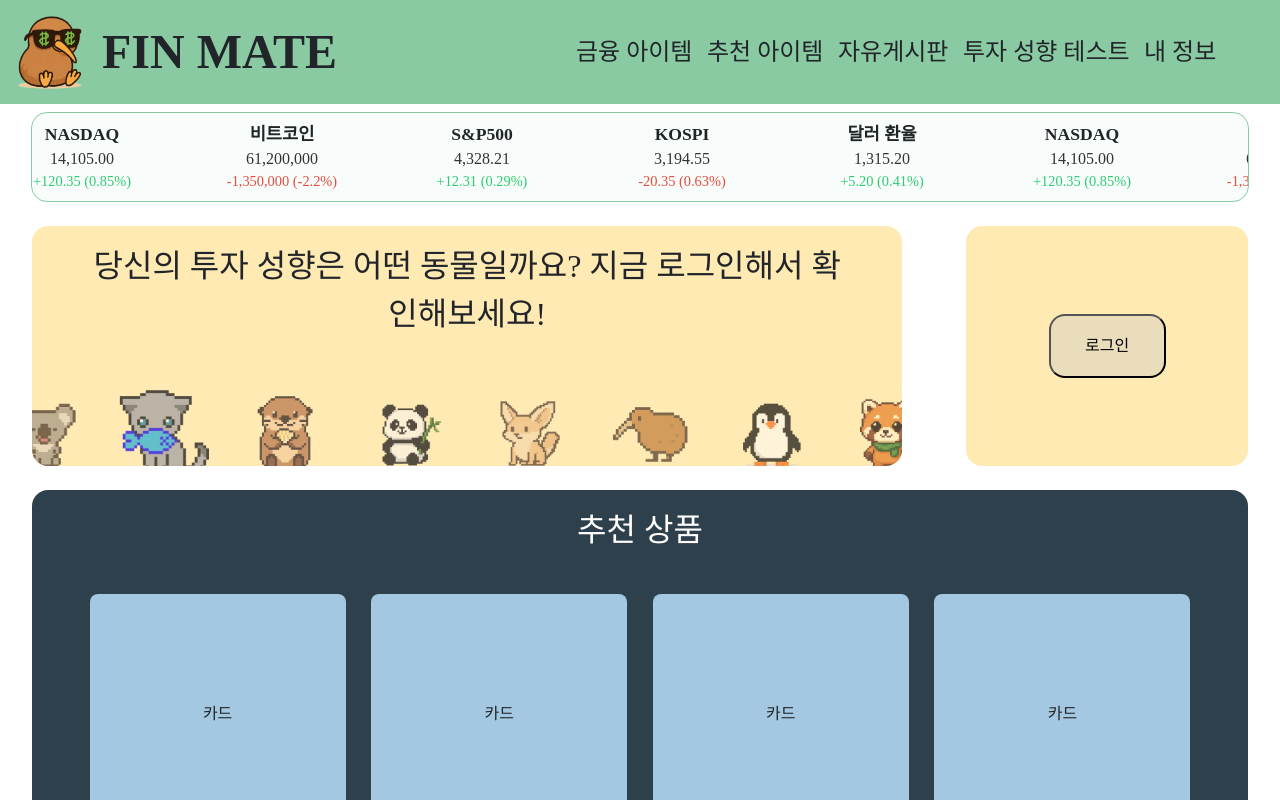
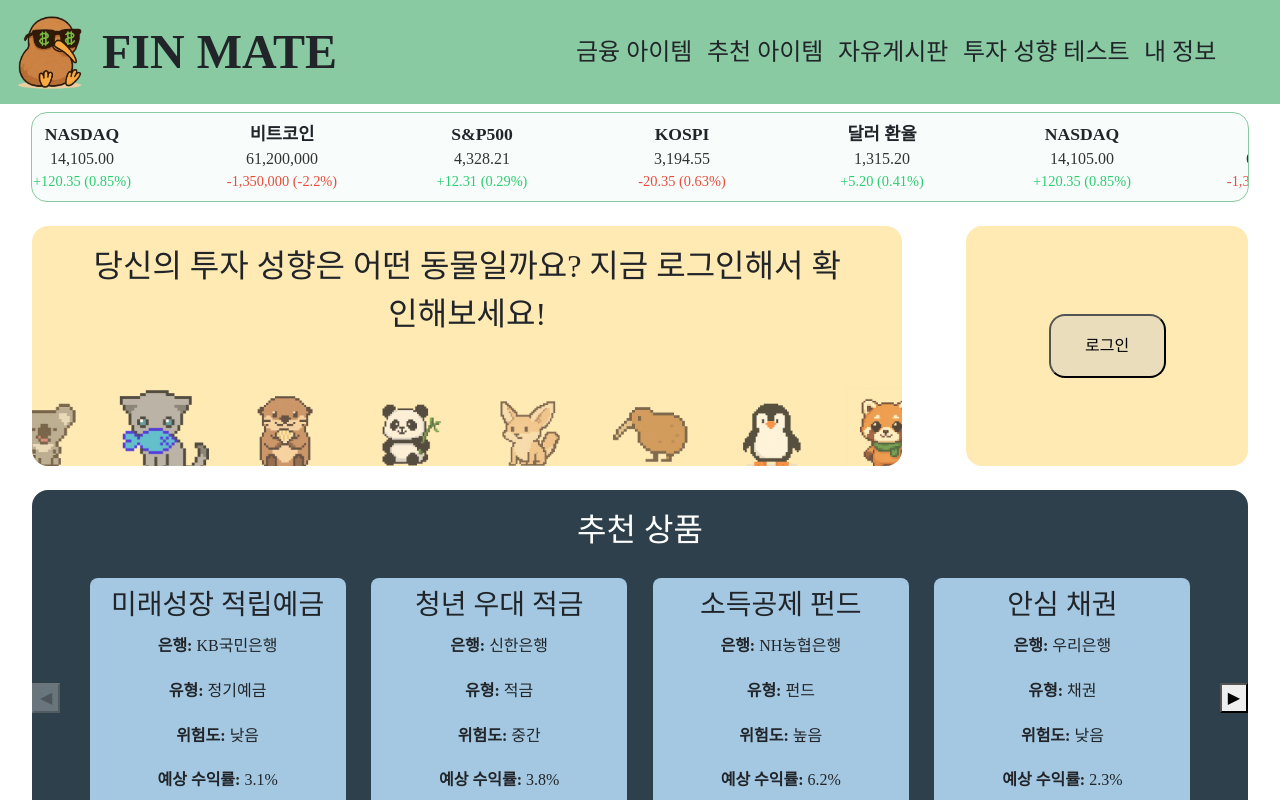
Before and after one commit to KB-technologia/FinMate_FE, a Vue app in the folder FinMate/: page / in a window 1280 px wide. Built offline with nearby package versions, Linux system fonts and the light colour scheme; a web font is replaced by a local one.

Commit message:
✨ 메인페이지 추천 상품 컨테이너 내 상품 카드 임의 구현

```diff
--- a/FinMate/src/components/main/MainProductCard.vue
+++ b/FinMate/src/components/main/MainProductCard.vue
@@ -1,10 +1,23 @@
 <template>
   <div class="card-container">
-    <div>카드</div>
+    <div class="card-content">
+      <h3>{{ product.name }}</h3>
+      <p><strong>은행:</strong> {{ product.bank }}</p>
+      <p><strong>유형:</strong> {{ product.type }}</p>
+      <p><strong>위험도:</strong> {{ product.risk }}</p>
+      <p><strong>예상 수익률:</strong> {{ product.return }}</p>
+    </div>
   </div>
 </template>
 
-<script setup></script>
+<script setup>
+defineProps({
+  product: {
+    type: Object,
+    required: true,
+  },
+});
+</script>
 
 <style scoped>
 .card-container {
@@ -15,10 +28,18 @@
   display: flex;
   justify-content: center;
   align-items: center;
+  padding: 1rem;
+  transition: all 0.2s ease-in-out;
 }
-
 .card-container:hover {
   border: 0.7vh solid #fff;
   transition: all 0.1s ease-in-out;
 }
+
+.card-content {
+  display: flex;
+  flex-direction: column;
+  gap: 0.3rem;
+  text-align: center;
+}
 </style>
--- a/FinMate/src/components/main/RandomProductContainer.vue
+++ b/FinMate/src/components/main/RandomProductContainer.vue
@@ -1,20 +1,116 @@
 <template>
   <div class="Product-Container">
     <span class="Product-Text">추천 상품</span>
-    <div class="CardContainer">
-      <MainProductCard />
-      <MainProductCard />
-      <MainProductCard />
-      <MainProductCard />
+
+    <div class="button-container">
+      <button @click="prev" :disabled="currentIndex === 0">◀</button>
+
+      <div class="CardContainer">
+        <MainProductCard
+          v-for="(item, index) in visibleProducts"
+          :key="index"
+          :product="item"
+        />
+      </div>
+
+      <button @click="next" :disabled="currentIndex + 4 >= products.length">
+        ▶
+      </button>
     </div>
   </div>
 </template>
 
 <script setup>
+import { ref, computed } from 'vue';
 import MainProductCard from './MainProductCard.vue';
+
+const products = ref([
+  {
+    name: '미래성장 적립예금',
+    bank: 'KB국민은행',
+    type: '정기예금',
+    risk: '낮음',
+    return: '3.1%',
+  },
+  {
+    name: '청년 우대 적금',
+    bank: '신한은행',
+    type: '적금',
+    risk: '중간',
+    return: '3.8%',
+  },
+  {
+    name: '소득공제 펀드',
+    bank: 'NH농협은행',
+    type: '펀드',
+    risk: '높음',
+    return: '6.2%',
+  },
+  {
+    name: '안심 채권',
+    bank: '우리은행',
+    type: '채권',
+    risk: '낮음',
+    return: '2.3%',
+  },
+  {
+    name: '글로벌 ETF',
+    bank: '하나은행',
+    type: 'ETF',
+    risk: '높음',
+    return: '7.5%',
+  },
+  {
+    name: '정기적금 24개월',
+    bank: '카카오뱅크',
+    type: '적금',
+    risk: '중간',
+    return: '3.4%',
+  },
+  {
+    name: 'IT 성장주 펀드',
+    bank: '토스뱅크',
+    type: '펀드',
+    risk: '매우 높음',
+    return: '10.2%',
+  },
+  {
+    name: '중소기업 채권',
+    bank: 'SC제일은행',
+    type: '채권',
+    risk: '중간',
+    return: '4.5%',
+  },
+]);
+
+const currentIndex = ref(0);
+
+const visibleProducts = computed(() =>
+  products.value.slice(currentIndex.value, currentIndex.value + 4)
+);
+
+const prev = () => {
+  if (currentIndex.value >= 4) currentIndex.value -= 4;
+};
+
+const next = () => {
+  if (currentIndex.value + 4 < products.value.length) currentIndex.value += 4;
+};
 </script>
 
 <style scoped>
+.button-container {
+  display: flex;
+  align-items: center;
+  justify-content: center;
+}
+.CardContainer {
+  display: flex;
+  flex-direction: row;
+  justify-content: center;
+  align-items: center;
+  padding: 3vh;
+}
 .Product-Container {
   width: 95vw;
   height: 50vh;
--- a/FinMate/src/components/main/ShowStatsContainer.vue
+++ b/FinMate/src/components/main/ShowStatsContainer.vue
@@ -1,7 +1,16 @@
 <template>
   <!-- 로그인 상태일 때: 통계 그래프 -->
   <div v-if="isLoggedIn" class="show-stats-container">
-    <div class="stat-row" v-for="(stat, index) in stats" :key="index">
+    <div class="stat-row" v-for="(stat, index) in statsLeft" :key="index">
+      <span class="stat-label">{{ stat.label }}</span>
+      <div class="stat-bar-outer">
+        <div
+          class="stat-bar-fill"
+          :style="{ width: stat.percent + '%', backgroundColor: stat.color }"
+        ></div>
+      </div>
+    </div>
+    <div class="stat-row" v-for="(stat, index) in statsRight" :key="index">
       <span class="stat-label">{{ stat.label }}</span>
       <div class="stat-bar-outer">
         <div
@@ -39,10 +48,13 @@ const authStore = useAuthStore();
 const isLoggedIn = computed(() => authStore.isLoggedIn);
 
 // 로그인 상태일 때 보여줄 stat 데이터
-const stats = [
+const statsLeft = [
   { label: '가치관', percent: 90, color: 'red' },
   { label: '속도', percent: 70, color: 'blue' },
   { label: '운/전략', percent: 85, color: 'yellow' },
+];
+
+const statsRight = [
   { label: '재정', percent: 75, color: 'orange' },
   { label: '모험 성향', percent: 80, color: 'green' },
 ];
```
